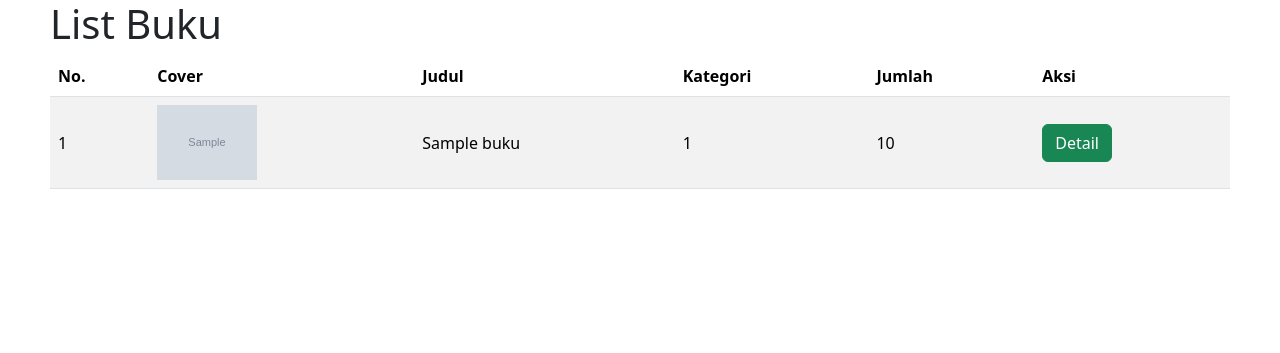
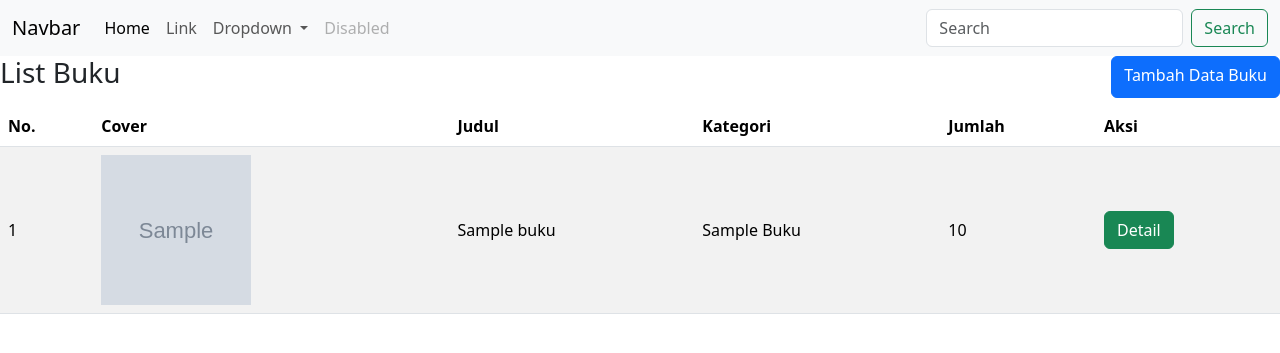
Before and after one commit to justrrio/perpustakaan-digital, a CodeIgniter 4 app: the page made by app/Views/buku/index.php in a window 1280 px wide. Shown: the top 353 px of the page. Run offline with PHP 8.4 and a stand-in for CodeIgniter, Linux system fonts and the light colour scheme; the template is opened without the code that fills it: most values are stand-ins (such as "Sample title", 1, 10 or a date in 2020); grey boxes marked "Sample" are stand-in pictures; some libraries are stand-ins or nearby versions.

Commit message:
Add insert data feature

```diff
--- a/app/Config/Routes.php
+++ b/app/Config/Routes.php
@@ -8,6 +8,8 @@ use CodeIgniter\Router\RouteCollection;
 $routes->get('/', 'Home::index');
 
 $routes->get("/buku", "Buku::index");
+$routes->post("/buku/tambah-buku", "Buku::tambahBuku");
+$routes->get("/buku/tambah", "Buku::tambah");
 $routes->get("/buku/(:segment)", "Buku::detail/$1");
 
 $routes->get("/login", "Auth::index");
--- a/app/Models/ModelBuku.php
+++ b/app/Models/ModelBuku.php
@@ -9,11 +9,15 @@ class ModelBuku extends Model
     protected $table = "buku";
     protected $id = "id_buku";
     protected $useTimestamps = true;
+    protected $allowedFields = ['cover', 'judul', 'id_kategori', 'deskripsi', 'jumlah', 'file_path', 'slug'];
 
     public function getBuku($slug = false)
     {
+        $this->select('buku.*, kategori.nama as nama_kategori');
+        $this->join('kategori', 'buku.id_kategori = kategori.id_kategori');
+
         if ($slug == false) {
-            return $this->findAll();
+            return $this->get()->getResultArray();
         }
 
         return $this->where(['slug' => $slug])->first();
--- a/app/Views/buku/index.php
+++ b/app/Views/buku/index.php
@@ -2,7 +2,18 @@
 
 <?= $this->section('content'); ?>
 
-<h1>List Buku</h1>
+<div class="d-flex justify-content-between mb-2">
+    <h3>List Buku</h3>
+    <a href="<?= base_url("buku/tambah") ?>" class="btn btn-primary">Tambah Data Buku</a>
+</div>
+
+<?php if (session()->getFlashdata("message")) : ?>
+    <div class="alert alert-success alert-dismissible fade show" role="alert">
+        <strong>Sukses!</strong> <?= session()->getFlashdata("message"); ?>
+        <button type="button" class="btn-close" data-bs-dismiss="alert" aria-label="Close"></button>
+    </div>
+<?php endif; ?>
+
 <table class="table table-striped table-hover align-middle" style="width:100%">
     <thead>
         <tr>
@@ -19,12 +30,12 @@
         <?php foreach ($buku as $b) : ?>
             <tr>
                 <td><?= $no; ?></td>
-                <td><img src="/assets/<?= $b['cover'] ?>" alt="Cover Buku" width="100"></td>
+                <td><img src="/uploads/cover/<?= $b['cover'] ?>" class="cover" alt="Cover Buku"></td>
                 <td><?= $b['judul']; ?></td>
-                <td><?= $b['id_kategori']; ?></td>
+                <td><?= ucwords($b['nama_kategori']); ?></td>
                 <td><?= $b['jumlah']; ?></td>
                 <td>
-                    <a href="<?= $b['slug'] ?>" class="btn btn-success">Detail</a>
+                    <a href="<?= base_url("buku/" . $b['slug']) ?>" class="btn btn-success">Detail</a>
                 </td>
                 <?php $no++; ?>
             </tr>
--- a/app/Views/layouts/template.php
+++ b/app/Views/layouts/template.php
@@ -10,7 +10,7 @@
     <link rel="stylesheet" href="/css/style.css">
 
     <!-- Bootstrap -->
-    <link href="https://cdn.jsdelivr.net/npm/bootstrap@5.3.3/dist/css/bootstrap.min.css" rel="stylesheet" integrity="sha384-QWTKZyjpPEjISv5WaRU9OFeRpok6YctnYmDr5pNlyT2bRjXh0JMhjY6hW+ALEwIH" crossorigin="anonymous">
+    <link rel="stylesheet" href="https://cdn.jsdelivr.net/npm/bootstrap@5.3.3/dist/css/bootstrap.min.css">
 
     <!-- DataTables -->
     <link href="https://cdnjs.cloudflare.com/ajax/libs/twitter-bootstrap/5.3.0/css/bootstrap.min.css">
@@ -19,12 +19,50 @@
 </head>
 
 <body>
-
+    <!-- NavBar -->
+    <nav class="navbar navbar-expand-lg bg-body-tertiary">
+        <div class="container-fluid">
+            <a class="navbar-brand" href="#">Navbar</a>
+            <button class="navbar-toggler" type="button" data-bs-toggle="collapse" data-bs-target="#navbarSupportedContent" aria-controls="navbarSupportedContent" aria-expanded="false" aria-label="Toggle navigation">
+                <span class="navbar-toggler-icon"></span>
+            </button>
+            <div class="collapse navbar-collapse" id="navbarSupportedContent">
+                <ul class="navbar-nav me-auto mb-2 mb-lg-0">
+                    <li class="nav-item">
+                        <a class="nav-link active" aria-current="page" href="#">Home</a>
+                    </li>
+                    <li class="nav-item">
+                        <a class="nav-link" href="#">Link</a>
+                    </li>
+                    <li class="nav-item dropdown">
+                        <a class="nav-link dropdown-toggle" href="#" role="button" data-bs-toggle="dropdown" aria-expanded="false">
+                            Dropdown
+                        </a>
+                        <ul class="dropdown-menu">
+                            <li><a class="dropdown-item" href="#">Action</a></li>
+                            <li><a class="dropdown-item" href="#">Another action</a></li>
+                            <li>
+                                <hr class="dropdown-divider">
+                            </li>
+                            <li><a class="dropdown-item" href="#">Something else here</a></li>
+                        </ul>
+                    </li>
+                    <li class="nav-item">
+                        <a class="nav-link disabled" aria-disabled="true">Disabled</a>
+                    </li>
+                </ul>
+                <form class="d-flex" role="search">
+                    <input class="form-control me-2" type="search" placeholder="Search" aria-label="Search">
+                    <button class="btn btn-outline-success" type="submit">Search</button>
+                </form>
+            </div>
+        </div>
+    </nav>
 
     <?= $this->renderSection('content'); ?>
 
     <!-- Bootstrap -->
-    <script src="https://cdn.jsdelivr.net/npm/bootstrap@5.3.3/dist/js/bootstrap.bundle.min.js" integrity="sha384-YvpcrYf0tY3lHB60NNkmXc5s9fDVZLESaAA55NDzOxhy9GkcIdslK1eN7N6jIeHz" crossorigin="anonymous"></script>
+    <script src="https://cdn.jsdelivr.net/npm/bootstrap@5.3.3/dist/js/bootstrap.bundle.min.js"></script>
 
     <!-- DataTables -->
     <script src="https://cdn.datatables.net/2.1.3/js/dataTables.bootstrap5.js"></script>
--- a/public/css/style.css
+++ b/public/css/style.css
@@ -1,3 +1,5 @@
-body {
-    padding: 0 50px 0 50px;
+.cover {
+    width: 150px;
+    height: 150px;
+    object-fit: cover;
 }
```
Also changed, not shown: app/Controllers/Buku.php (+56 -1 lines), app/Models/ModelKategori.php (added, +17 -0 lines), app/Views/buku/detail.php (+12 -4 lines), app/Views/buku/tambah.php (+49 -0 lines), public/assets/berserk.jpg (added), public/uploads/cover/1723301093_1962e1e9c88205a6f986.jpg (added), public/uploads/cover/1723301211_c6b1cf4f0ffc4a2bc8f4.jpg (added), public/uploads/cover/index.html (added), 4 other files.
